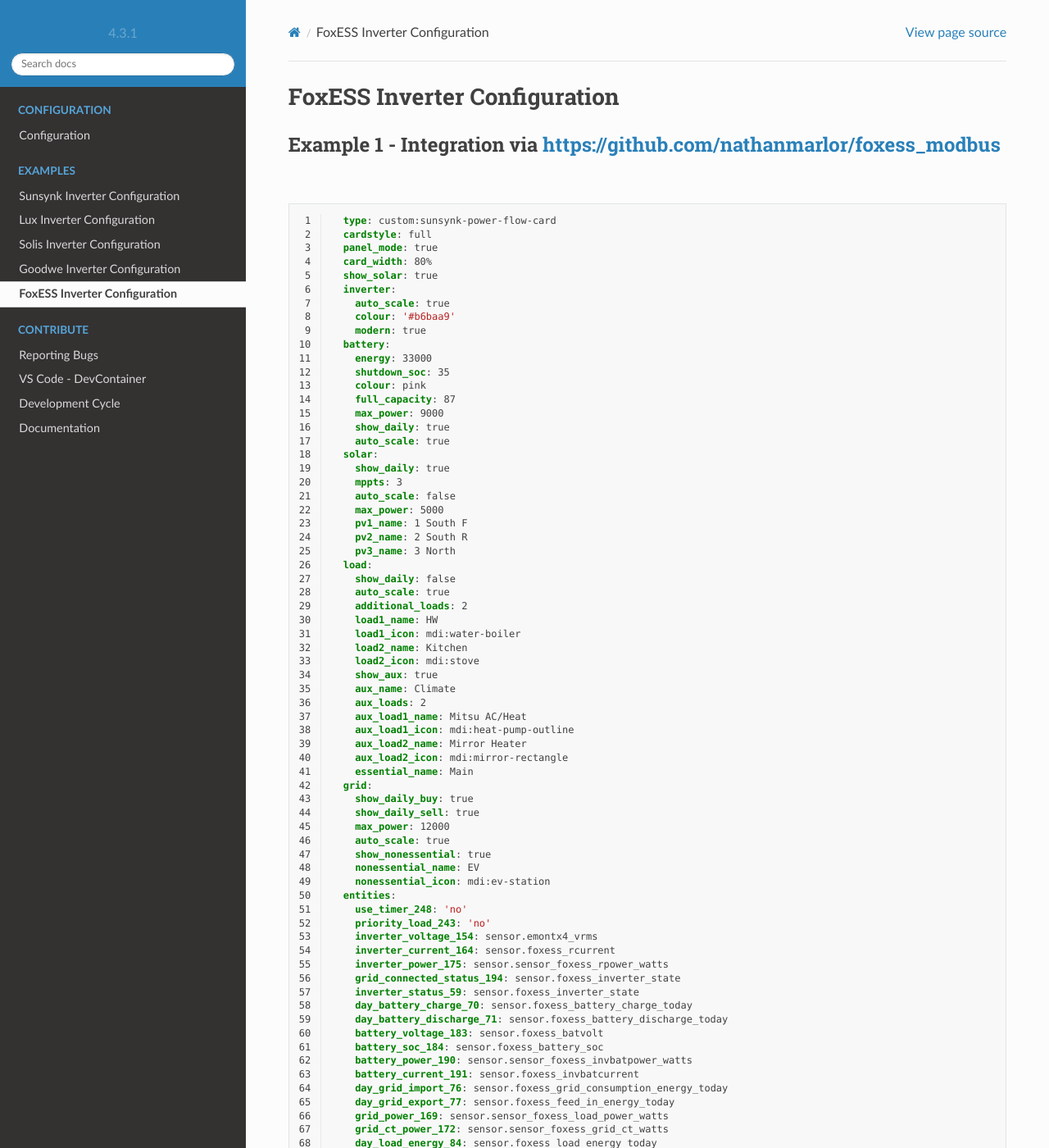
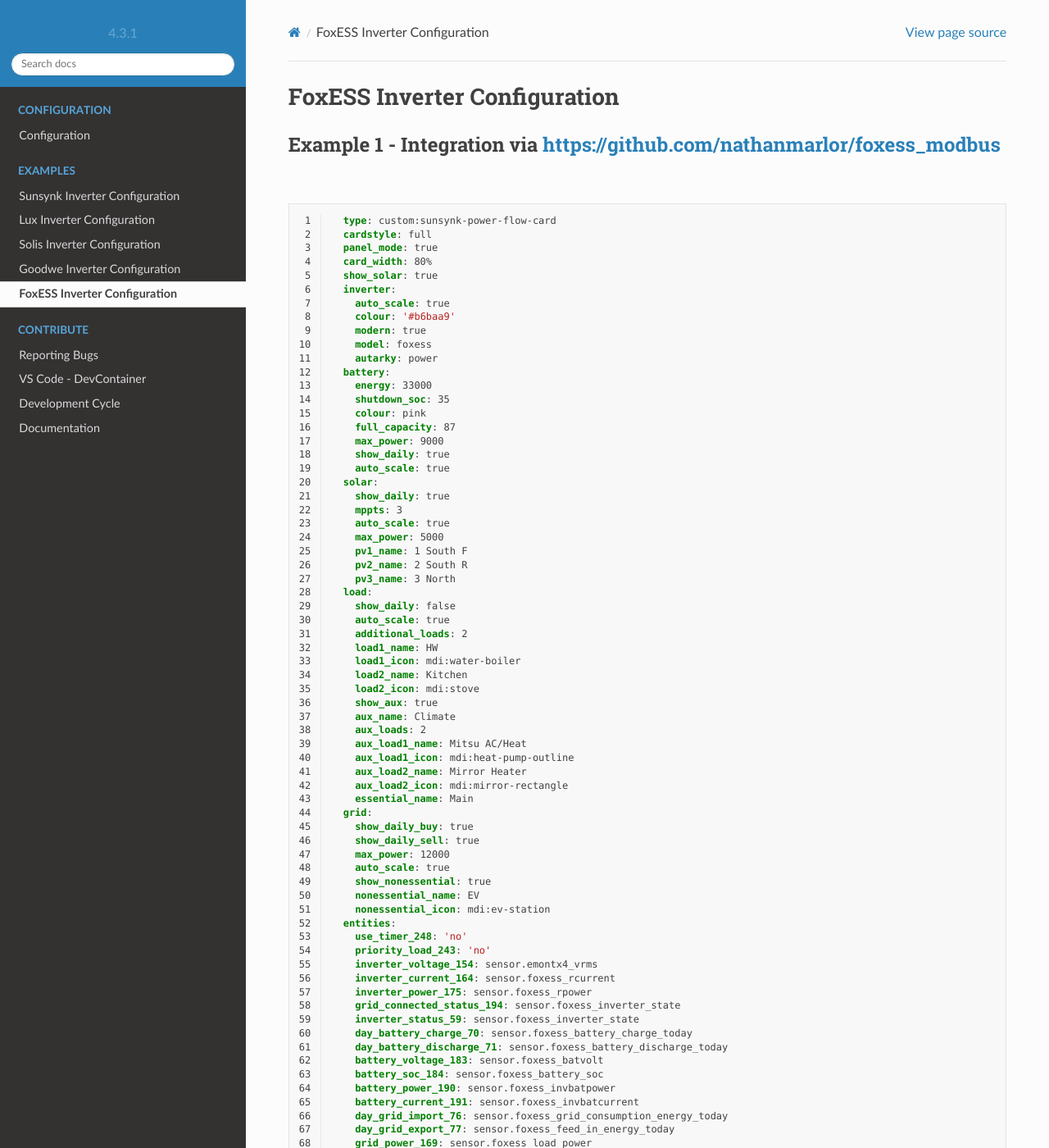
Before and after one commit to slipx06/sunsynk-power-flow-card, a Sphinx documentation site: the page built from docs/examples/foxess.rst, in a window 1280 px wide and 1400 px high. Shown: the whole window at 82% size. Built offline with Sphinx 7.4.7 and the Read the Docs theme 2.0.0, drawn with Linux system fonts in a browser that asks for light colours; some of the changed text lies outside the part shown.

Commit message:
docs: update FoxESS example

```diff
--- a/docs/examples/foxess.rst
+++ b/docs/examples/foxess.rst
@@ -18,6 +18,8 @@
       auto_scale: true
       colour: '#b6baa9'
       modern: true
+      model: foxess
+      autarky: power
     battery:
       energy: 33000
       shutdown_soc: 35
@@ -29,7 +31,7 @@
     solar:
       show_daily: true
       mppts: 3
-      auto_scale: false
+      auto_scale: true
       max_power: 5000
       pv1_name: 1 South F
       pv2_name: 2 South R
@@ -63,19 +65,19 @@
       priority_load_243: 'no'
       inverter_voltage_154: sensor.emontx4_vrms
       inverter_current_164: sensor.foxess_rcurrent
-      inverter_power_175: sensor.sensor_foxess_rpower_watts
+      inverter_power_175: sensor.foxess_rpower
       grid_connected_status_194: sensor.foxess_inverter_state
       inverter_status_59: sensor.foxess_inverter_state
       day_battery_charge_70: sensor.foxess_battery_charge_today
       day_battery_discharge_71: sensor.foxess_battery_discharge_today
       battery_voltage_183: sensor.foxess_batvolt
       battery_soc_184: sensor.foxess_battery_soc
-      battery_power_190: sensor.sensor_foxess_invbatpower_watts
+      battery_power_190: sensor.foxess_invbatpower
       battery_current_191: sensor.foxess_invbatcurrent
       day_grid_import_76: sensor.foxess_grid_consumption_energy_today
       day_grid_export_77: sensor.foxess_feed_in_energy_today
-      grid_power_169: sensor.sensor_foxess_load_power_watts
-      grid_ct_power_172: sensor.sensor_foxess_grid_ct_watts
+      grid_power_169: sensor.foxess_load_power
+      grid_ct_power_172: sensor.foxess_grid_ct
       day_load_energy_84: sensor.foxess_load_energy_today
       essential_power: sensor.essential_total_power
       nonessential_power: sensor.emontx4_p3
@@ -97,5 +99,4 @@
       aux_load2: sensor.shlyclkrm_heater_power
       aux_load2_extra: sensor.shlycloakroom_temperature_2
       energy_cost_buy: sensor.octopus_energy_electricity_xxx_yyy_current_rate
-      energy_cost_sell: >-
-          sensor.octopus_energy_electricity_xxx_yyy_export_current_rate
+      energy_cost_sell: sensor.octopus_energy_electricity_xxx_yyy_export_current_rate
```
